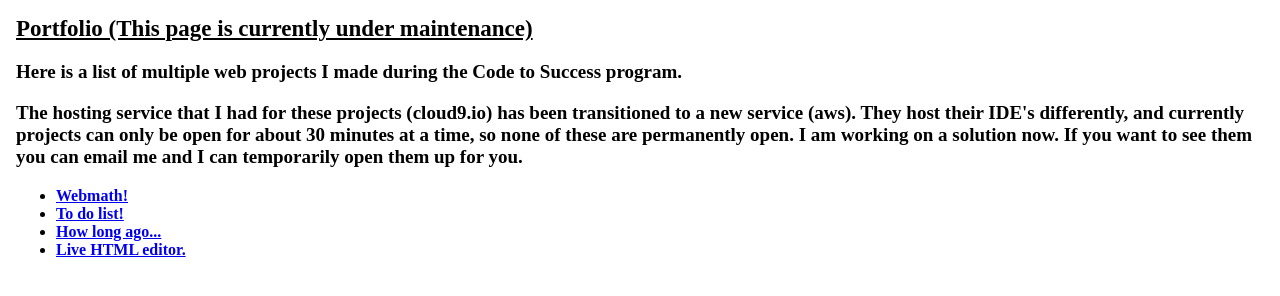
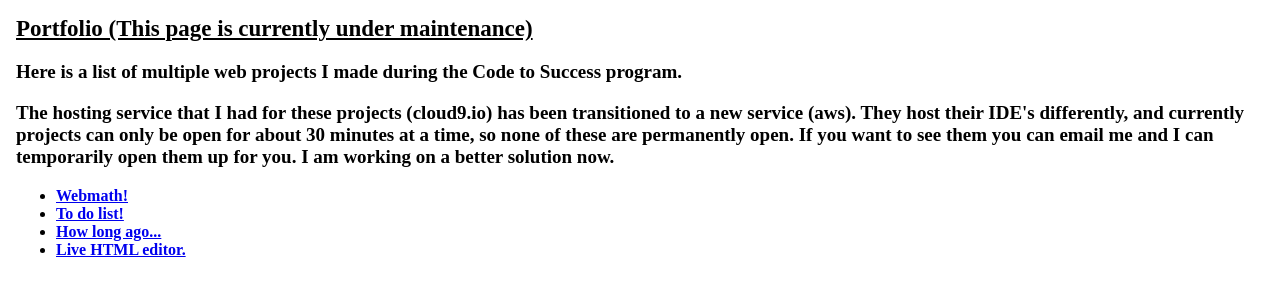
Before and after one commit to PlanckBrain/slamer9.github.io, a plain HTML site: page portfolio.html in a window 1280 px wide. Drawn offline with Linux system fonts and the light colour scheme.

Commit message:
Update portfolio.html

```diff
--- a/portfolio.html
+++ b/portfolio.html
@@ -2,7 +2,7 @@
 <div>
     <h2>Portfolio (This page is currently under maintenance)</h2>
     <h3>Here is a list of multiple web projects I made during the Code to Success program.</h3>
-    <h3>The hosting service that I had for these projects (cloud9.io) has been transitioned to a new service (aws). They host their IDE's differently, and currently projects can only be open for about 30 minutes at a time, so none of these are permanently open.  I am working on a solution now. If you want to see them you can email me and I can temporarily open them up for you.</h3>
+    <h3>The hosting service that I had for these projects (cloud9.io) has been transitioned to a new service (aws). They host their IDE's differently, and currently projects can only be open for about 30 minutes at a time, so none of these are permanently open.  If you want to see them you can email me and I can temporarily open them up for you.  I am working on a better solution now.</h3>
     <ul>
         <li>
             <a href="https://preview.c9users.io/slam9/webmath/main_html.html?_c9_id=livepreview0&_c9_host=https://ide.c9.io" target="_blank">Webmath!</a>
```
